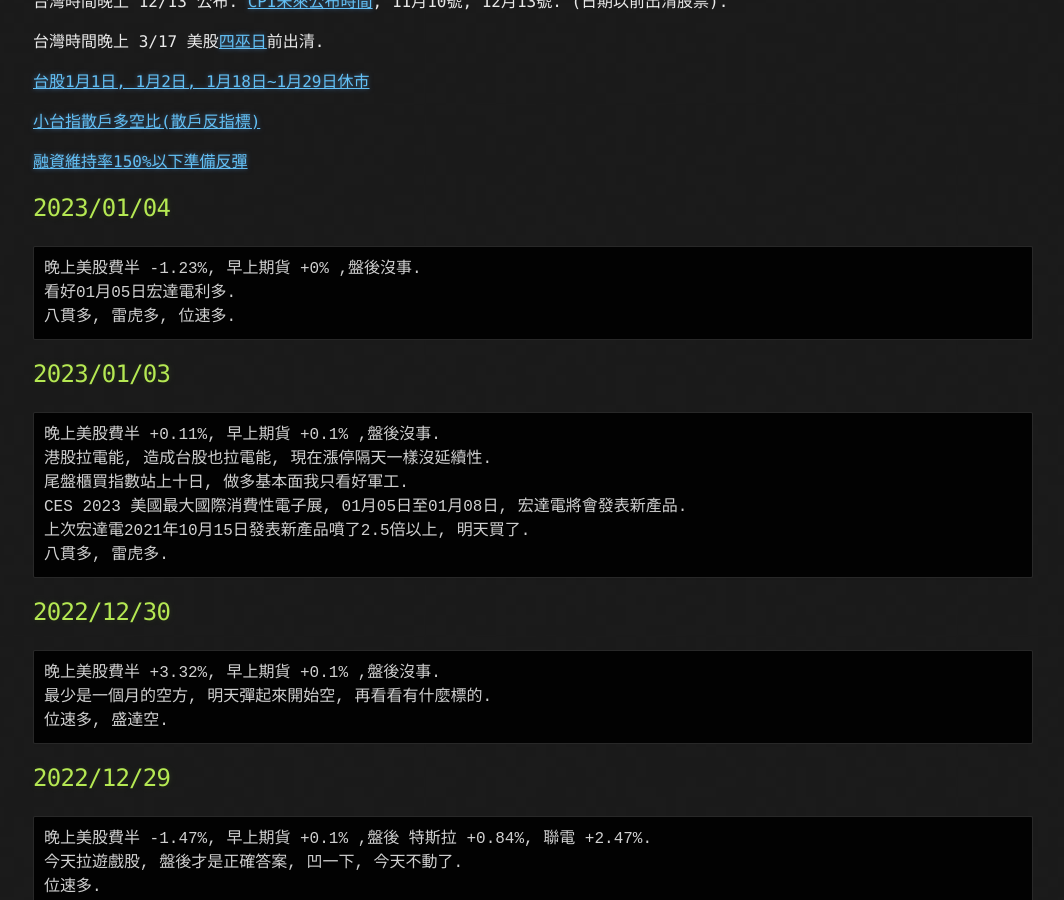
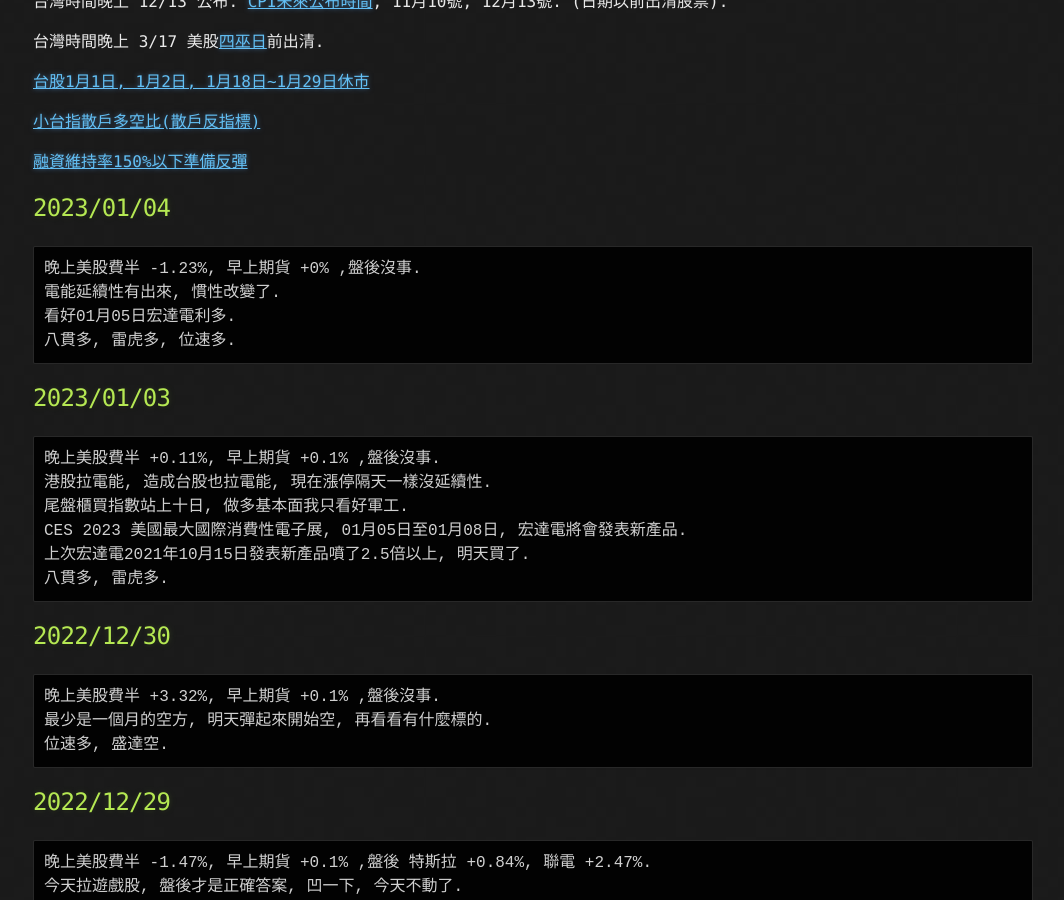
Before and after one commit to lepg5487/Stock_God, a Jekyll site: the page built from index.md, in a window 1280 px wide and 900 px high, scrolled down 428 px. Shown: the whole window, without its empty margins (107-1171 px from the left). Built offline with Jekyll 4.4.1, drawn with Linux system fonts in a browser that asks for light colours; our own code applies the rules of GitHub Pages for plain Markdown files.

Commit message:
Update index.md

````diff
--- a/index.md
+++ b/index.md
@@ -23,6 +23,7 @@ layout: testlayouts
 ## 2023/01/04
 ```
 晚上美股費半 -1.23%, 早上期貨 +0% ,盤後沒事.
+電能延續性有出來, 慣性改變了.
 看好01月05日宏達電利多.
 八貫多, 雷虎多, 位速多.
 ```
````
